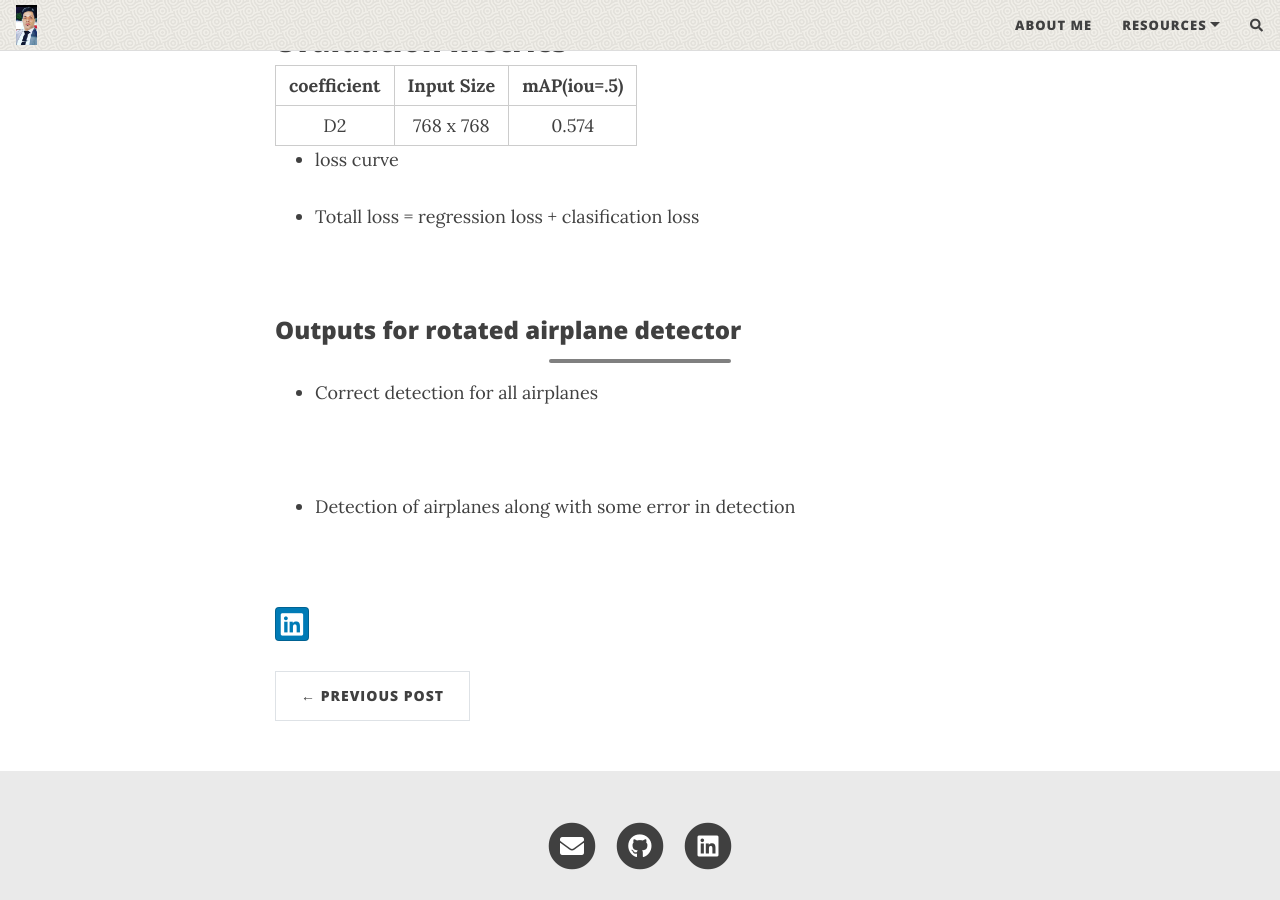
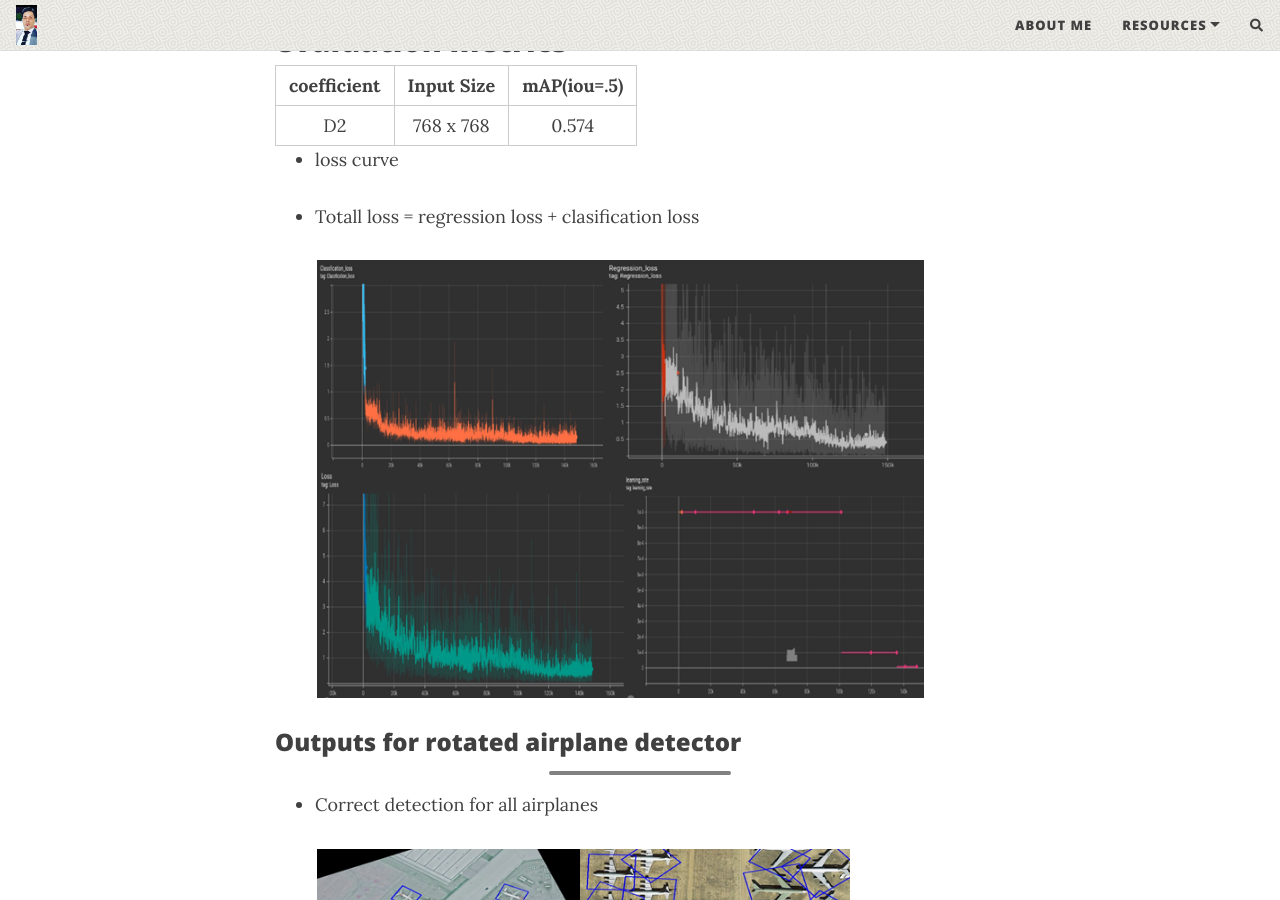
Before and after one commit to jobe1366/AYUB_AMINI.github.io, a Jekyll site: the page built from _posts/2022-04-15-airplane_detection.md, in a window 1280 px wide and 900 px high, scrolled down 660 px. Built offline with Jekyll 4.4.1, drawn with Linux system fonts in a browser that asks for light colours; nearby versions of some CDN libraries; comment, search, counter and statistics services are not loaded.

Commit message:
Update 2022-04-15-airplane_detection.md

```diff
--- a/_posts/2022-04-15-airplane_detection.md
+++ b/_posts/2022-04-15-airplane_detection.md
@@ -28,15 +28,15 @@
 
 - Totall loss =  regression loss + clasification loss
 
-  ![](assets/img/curve.PNG)
+  ![](/assets/img/curve.PNG)
 
 ### Outputs for rotated airplane detector
 ---
 
 - Correct detection for all airplanes
 
-   ![](assets/img/output-1.PNG)
+   ![](/assets/img/output-1.PNG)
 
 - Detection of airplanes along with some error in detection
 
-   ![](assets/img/output-2.PNG)
+   ![](/assets/img/output-2.PNG)
```
